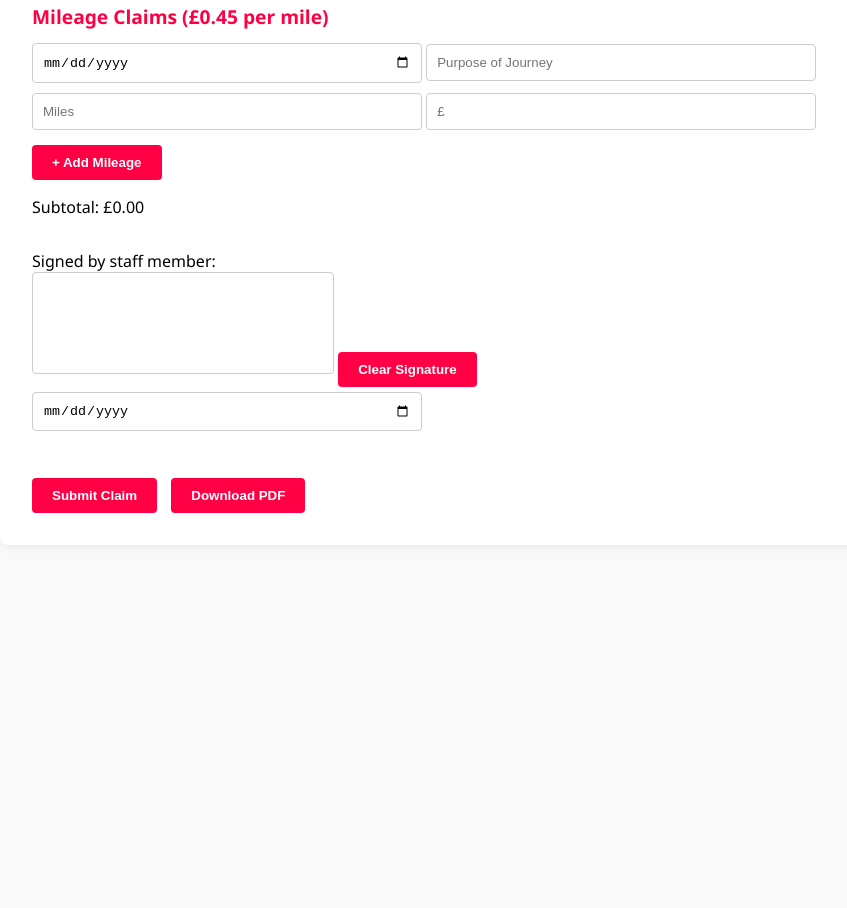
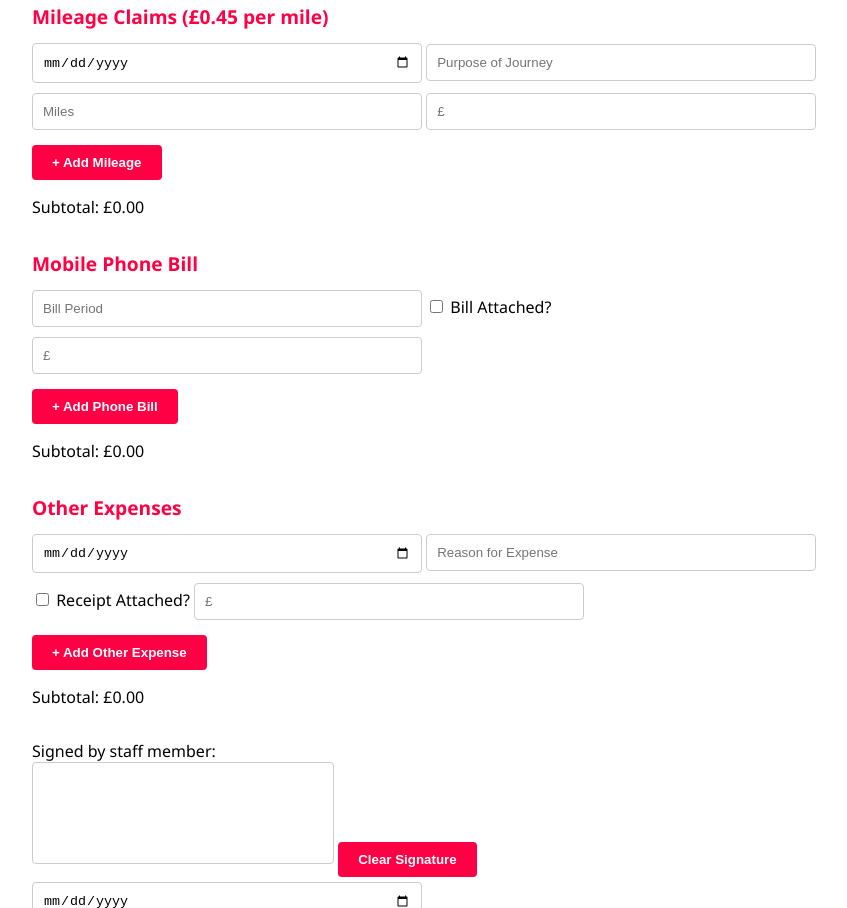
Before and after one commit to KieranYMCA/Expenses, a plain HTML site: page index.html in a window 1280 px wide. Shown: the part 382-1290 px from the top of the page, without its empty margins (208-1055 px from the left). Before the commit the page ends 959 px from the top, so only its background shows below. Drawn offline with Linux system fonts and the light colour scheme.

Commit message:
Update index.html

```diff
--- a/index.html
+++ b/index.html
@@ -7,38 +7,61 @@
   <link rel="stylesheet" href="style.css" />
 </head>
 <body>
-  <div class="container">
+  <div class="container" id="form-container">
     <header>
       <img src="ymca-scotland-logo.png" alt="YMCA Scotland Logo" class="logo" />
       <h1>Staff Mileage & Expenses Claim Form</h1>
     </header>
 
-    <form id="expenses-form">
+    <form action="https://formspree.io/f/movdbkbj" method="POST" id="expenses-form">
       <section class="user-info">
-        <input type="text" id="name" placeholder="Name" required />
-        <input type="text" id="jobTitle" placeholder="Job Title" required />
-        <input type="text" id="claimPeriod" placeholder="Period of Claim" required />
-        <input type="text" id="claimAuthorised" placeholder="Claim Authorised By" />
-        <input type="text" id="totalAmount" readonly placeholder="Total Amount Claimed (£)" />
+        <input type="text" id="name" name="name" placeholder="Name" required />
+        <input type="text" id="jobTitle" name="jobTitle" placeholder="Job Title" required />
+        <input type="text" id="claimPeriod" name="claimPeriod" placeholder="Period of Claim" required />
+        <input type="text" id="claimAuthorised" name="claimAuthorised" placeholder="Claim Authorised By" />
+        <input type="text" id="totalAmount" name="totalAmount" readonly placeholder="Total Amount Claimed (£)" />
       </section>
 
       <section id="mileage-claims">
         <h2>Mileage Claims (£0.45 per mile)</h2>
-        <div class="entry">
-          <input type="date" class="mileage-date" />
-          <input type="text" class="mileage-purpose" placeholder="Purpose of Journey" />
-          <input type="number" class="mileage-miles" placeholder="Miles" step="0.1" />
-          <input type="text" class="mileage-amount" placeholder="£" readonly />
+        <div class="entry mileage-entry">
+          <input type="date" class="mileage-date" name="mileage-date[]" />
+          <input type="text" class="mileage-purpose" name="mileage-purpose[]" placeholder="Purpose of Journey" />
+          <input type="number" class="mileage-miles" name="mileage-miles[]" placeholder="Miles" step="0.1" />
+          <input type="text" class="mileage-amount" name="mileage-amount[]" placeholder="£" readonly />
         </div>
         <button type="button" id="add-mileage">+ Add Mileage</button>
         <p>Subtotal: £<span id="mileage-subtotal">0.00</span></p>
+      </section>
+
+      <section id="phone-bills">
+        <h2>Mobile Phone Bill</h2>
+        <div class="entry phone-entry">
+          <input type="text" class="phone-period" name="phone-period[]" placeholder="Bill Period" />
+          <label><input type="checkbox" class="phone-attached" name="phone-attached[]" /> Bill Attached?</label>
+          <input type="number" class="phone-amount" name="phone-amount[]" placeholder="£" step="0.01" />
+        </div>
+        <button type="button" id="add-phone">+ Add Phone Bill</button>
+        <p>Subtotal: £<span id="phone-subtotal">0.00</span></p>
+      </section>
+
+      <section id="other-expenses">
+        <h2>Other Expenses</h2>
+        <div class="entry other-entry">
+          <input type="date" class="other-date" name="other-date[]" />
+          <input type="text" class="other-reason" name="other-reason[]" placeholder="Reason for Expense" />
+          <label><input type="checkbox" class="other-attached" name="other-attached[]" /> Receipt Attached?</label>
+          <input type="number" class="other-amount" name="other-amount[]" placeholder="£" step="0.01" />
+        </div>
+        <button type="button" id="add-other">+ Add Other Expense</button>
+        <p>Subtotal: £<span id="other-subtotal">0.00</span></p>
       </section>
 
       <section id="signature">
         <label for="signatureCanvas">Signed by staff member:</label><br />
         <canvas id="signatureCanvas" width="300" height="100"></canvas>
         <button type="button" id="clear-signature">Clear Signature</button>
-        <input type="date" id="signatureDate" />
+        <input type="date" id="signatureDate" name="signatureDate" />
       </section>
 
       <button type="submit" class="submit-btn">Submit Claim</button>
@@ -46,7 +69,6 @@
     </form>
   </div>
 
-  <!-- 🧾 Required for PDF generation -->
   <script src="https://cdnjs.cloudflare.com/ajax/libs/html2pdf.js/0.10.1/html2pdf.bundle.min.js"></script>
   <script src="script.js"></script>
 </body>
```
